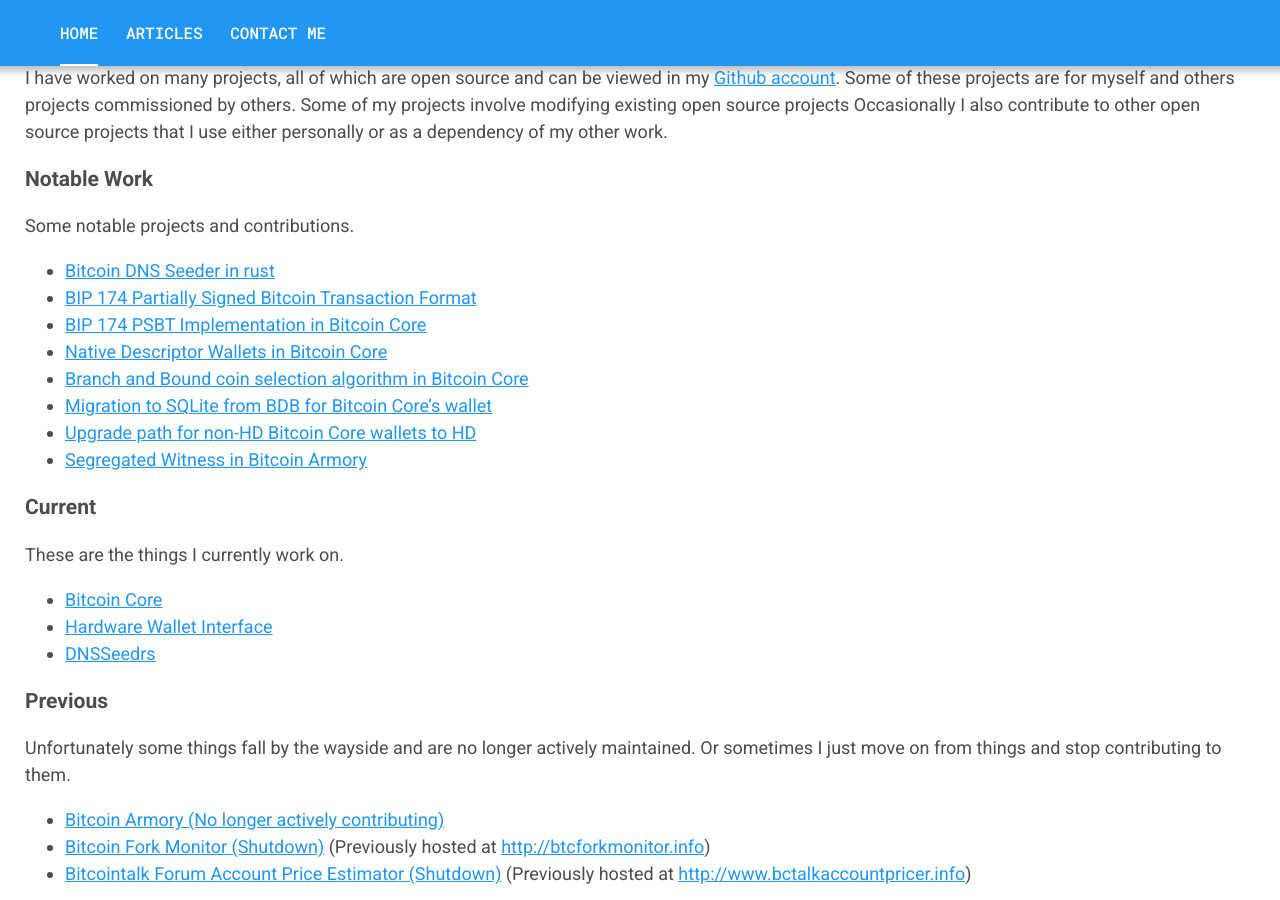
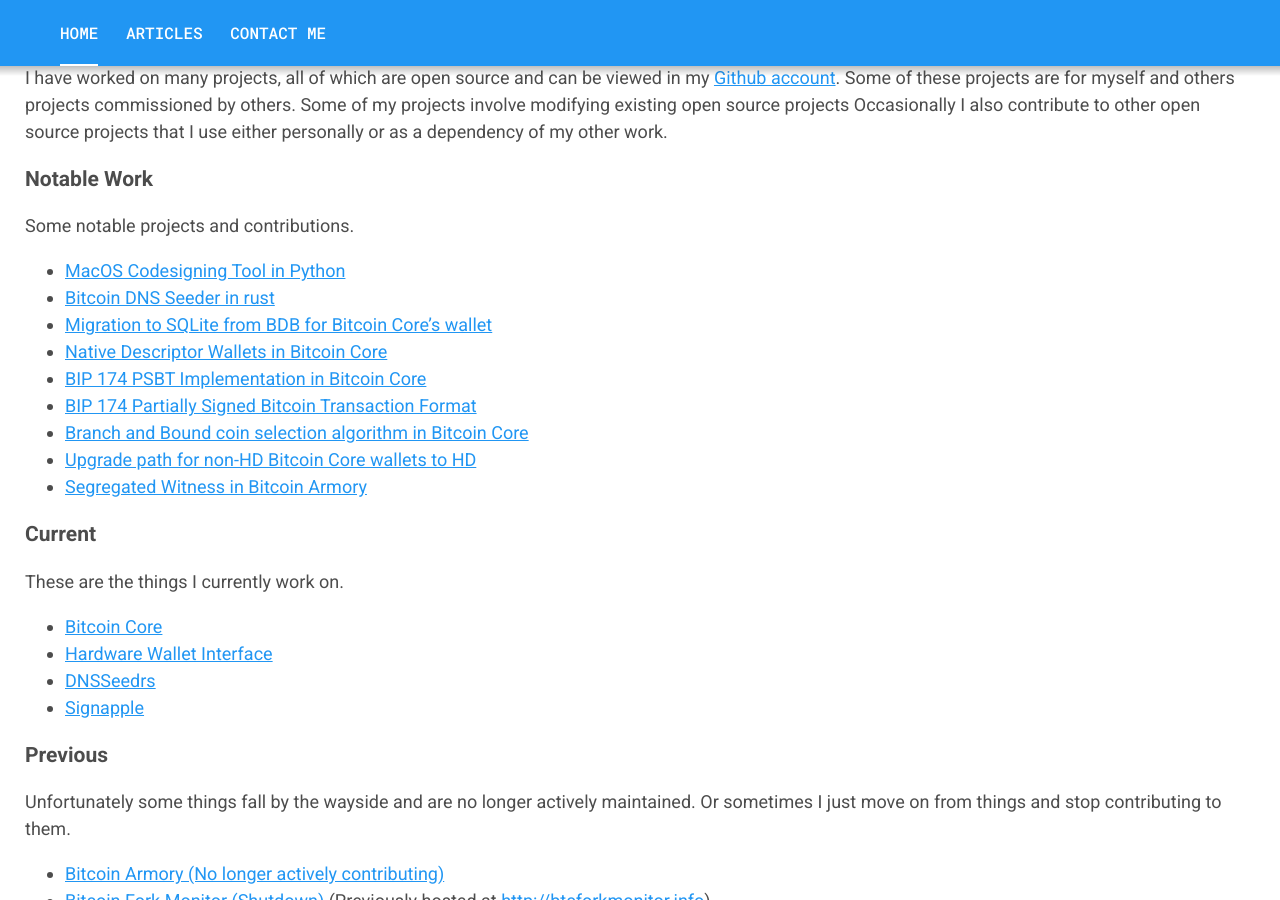
Before and after one commit to achow101/achow101.github.io, a Jekyll site: the page built from index.markdown, in a window 1280 px wide and 900 px high, scrolled down 634 px. Built offline with Jekyll 4.4.1, drawn with Linux system fonts in a browser that asks for light colours.

Commit message:
Projects update

```diff
--- a/index.markdown
+++ b/index.markdown
@@ -25,12 +25,13 @@
 
 Some notable projects and contributions.
 
+- [MacOS Codesigning Tool in Python](https://github.com/achow101/signapple)
 - [Bitcoin DNS Seeder in rust](https://github.com/achow101/dnsseedrs)
+- [Migration to SQLite from BDB for Bitcoin Core's wallet](https://github.com/bitcoin/bitcoin/pull/19077)
+- [Native Descriptor Wallets in Bitcoin Core](https://github.com/bitcoin/bitcoin/pull/16528)
+- [BIP 174 PSBT Implementation in Bitcoin Core](https://github.com/bitcoin/bitcoin/pull/13557)
 - [BIP 174 Partially Signed Bitcoin Transaction Format](https://github.com/bitcoin/bips/blob/master/bip-0174.mediawiki)
-- [BIP 174 PSBT Implementation in Bitcoin Core](https://github.com/bitcoin/bitcoin/pull/13557)
-- [Native Descriptor Wallets in Bitcoin Core](https://github.com/bitcoin/bitcoin/pull/16528)
 - [Branch and Bound coin selection algorithm in Bitcoin Core](https://github.com/bitcoin/bitcoin/pull/10637)
-- [Migration to SQLite from BDB for Bitcoin Core's wallet](https://github.com/bitcoin/bitcoin/pull/19077)
 - [Upgrade path for non-HD Bitcoin Core wallets to HD](https://github.com/bitcoin/bitcoin/pull/12560)
 - [Segregated Witness in Bitcoin Armory](https://github.com/goatpig/BitcoinArmory/pull/30)
 
@@ -41,6 +42,7 @@
 - [Bitcoin Core](https://github.com/bitcoin/bitcoin)
 - [Hardware Wallet Interface](https://github.com/bitcoin-core/hwi)
 - [DNSSeedrs](https://github.com/achow101/dnsseedrs)
+- [Signapple](https://github.com/achow101/signapple)
 
 ### Previous
 
```
